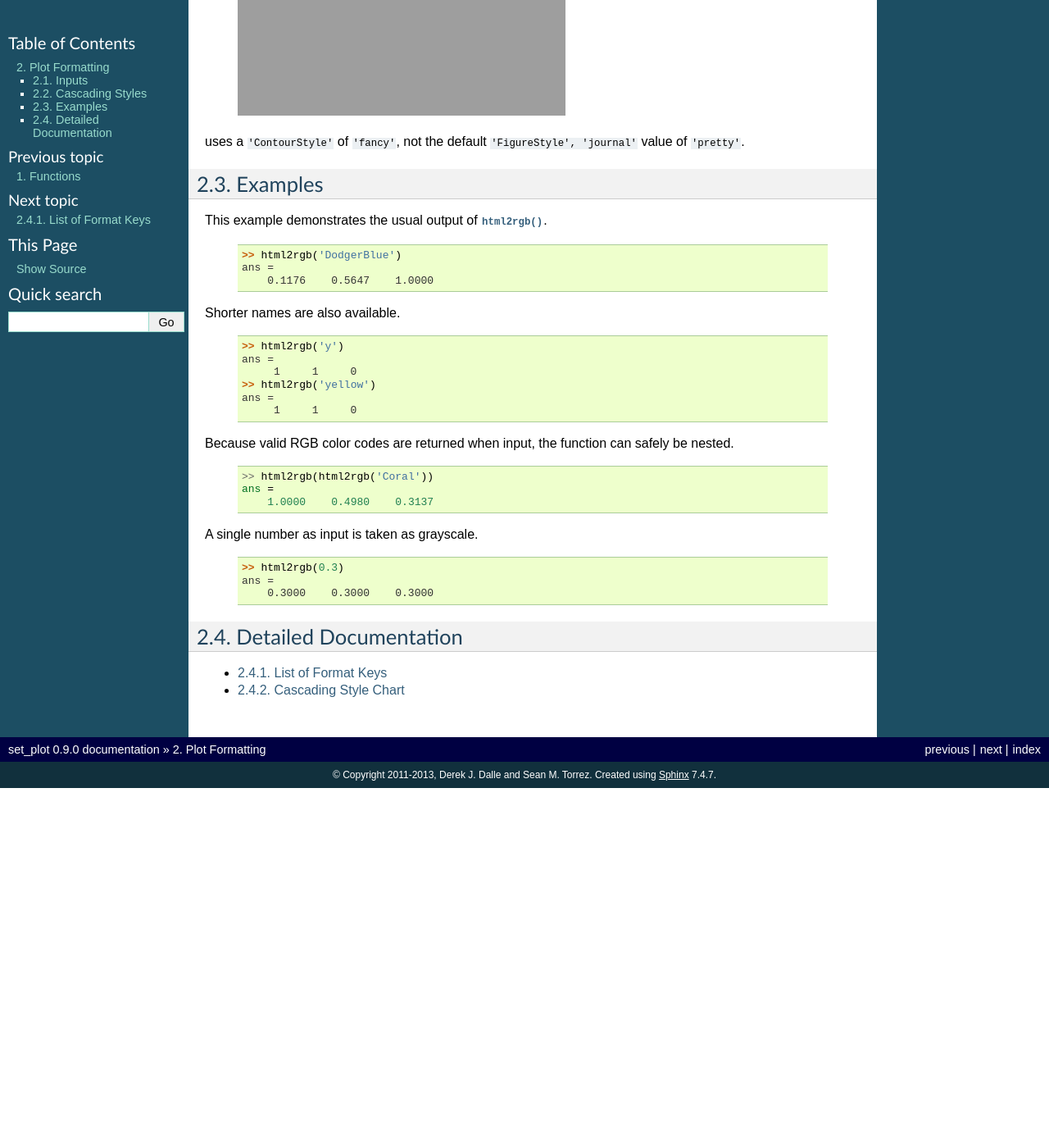
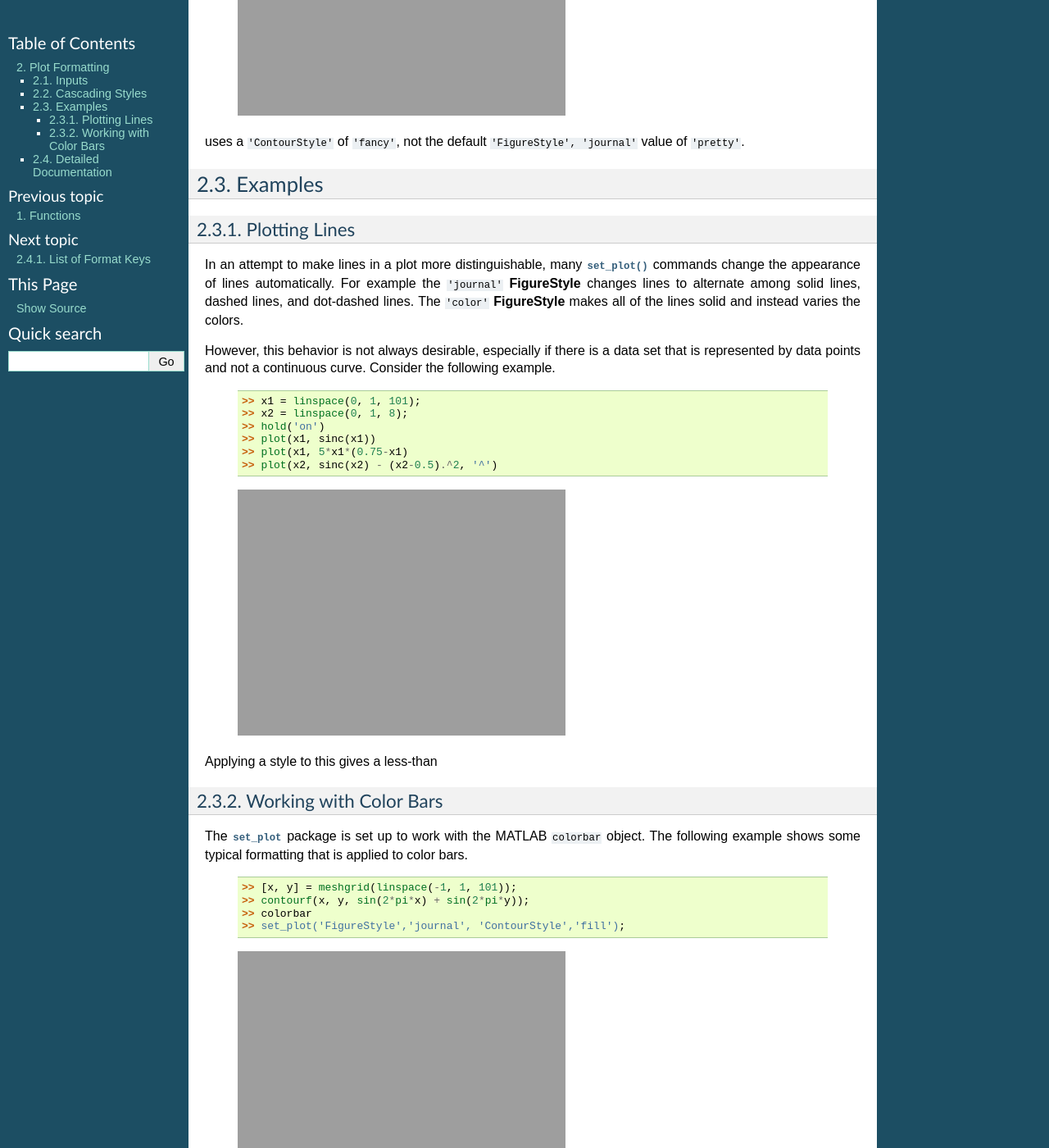
Before and after one commit to derek-dalle/set_plot, a Sphinx documentation site: the page built from doc/set_plot.rst, in a window 1280 px wide and 1400 px high, scrolled down 2594 px. Shown: the whole window at 82% size. Built offline with Sphinx 7.4.7, drawn with Linux system fonts in a browser that asks for light colours; pages that are not in the unit, such as notebooks, are missing from menus; before the commit the page ends 3555 px from its top, so only the background shows below that; some of the changed text lies outside the part shown.

```diff
--- a/doc/set_plot.rst
+++ b/doc/set_plot.rst
@@ -110,41 +110,58 @@
 Examples
 ========
 
-This example demonstrates the usual output of :func:`html2rgb`.
+Plotting Lines
+--------------
+
+In an attempt to make lines in a plot more distinguishable, many
+:func:`set_plot` commands change the appearance of lines automatically.  For
+example the ``'journal'`` **FigureStyle** changes lines to alternate among solid
+lines, dashed lines, and dot-dashed lines.  The ``'color'`` **FigureStyle**
+makes all of the lines solid and instead varies the colors.
+
+However, this behavior is not always desirable, especially if there is a data
+set that is represented by data points and not a continuous curve.  Consider the
+following example.
 
     .. code-block:: matlabsession
 
-        >> html2rgb('DodgerBlue')
-        ans =
-            0.1176    0.5647    1.0000
+        >> x1 = linspace(0, 1, 101);
+        >> x2 = linspace(0, 1, 8);
+        >> hold('on')
+        >> plot(x1, sinc(x1))
+        >> plot(x1, 5*x1*(0.75-x1)
+        >> plot(x2, sinc(x2) - (x2-0.5).^2, '^')
 
-Shorter names are also available.
+    .. image:: ./test/set_plot/lines-plain.*
+        :width: 300pt
+
+Applying a style to this gives a less-than
+
+
+
+Working with Color Bars
+-----------------------
+
+The :mod:`set_plot` package is set up to work with the MATLAB ``colorbar``
+object.  The following example shows some typical formatting that is applied to
+color bars.
 
     .. code-block:: matlabsession
 
-        >> html2rgb('y')
-        ans =
-             1     1     0
-        >> html2rgb('yellow')
-        ans =
-             1     1     0
+        >> [x, y] = meshgrid(linspace(-1, 1, 101));
+        >> contourf(x, y, sin(2*pi*x) + sin(2*pi*y));
+        >> colorbar
+        >> set_plot('FigureStyle','journal', 'ContourStyle','fill');
 
-Because valid RGB color codes are returned when input, the function can safely
-be nested.
-
-    .. code-block:: matlab
-
-        >> html2rgb(html2rgb('Coral'))
-        ans =
-            1.0000    0.4980    0.3137
-
-A single number as input is taken as grayscale.
+    .. image:: ./test/set_plot/cbar-journal.*
+        :width: 300pt
 
     .. code-block:: matlabsession
 
-        >> html2rgb(0.3)
-        ans =
-            0.3000    0.3000    0.3000
+        >> set_plot('FigureStyle','fancy', 'ContourStyle','fill')
+
+    .. image:: ./test/set_plot/cbar-fancy.*
+        :width: 300pt
 
 Detailed Documentation
 ======================
```
Also changed, not shown: doc/cascading_styles.rst (+33 -33 lines), 6 other files.
